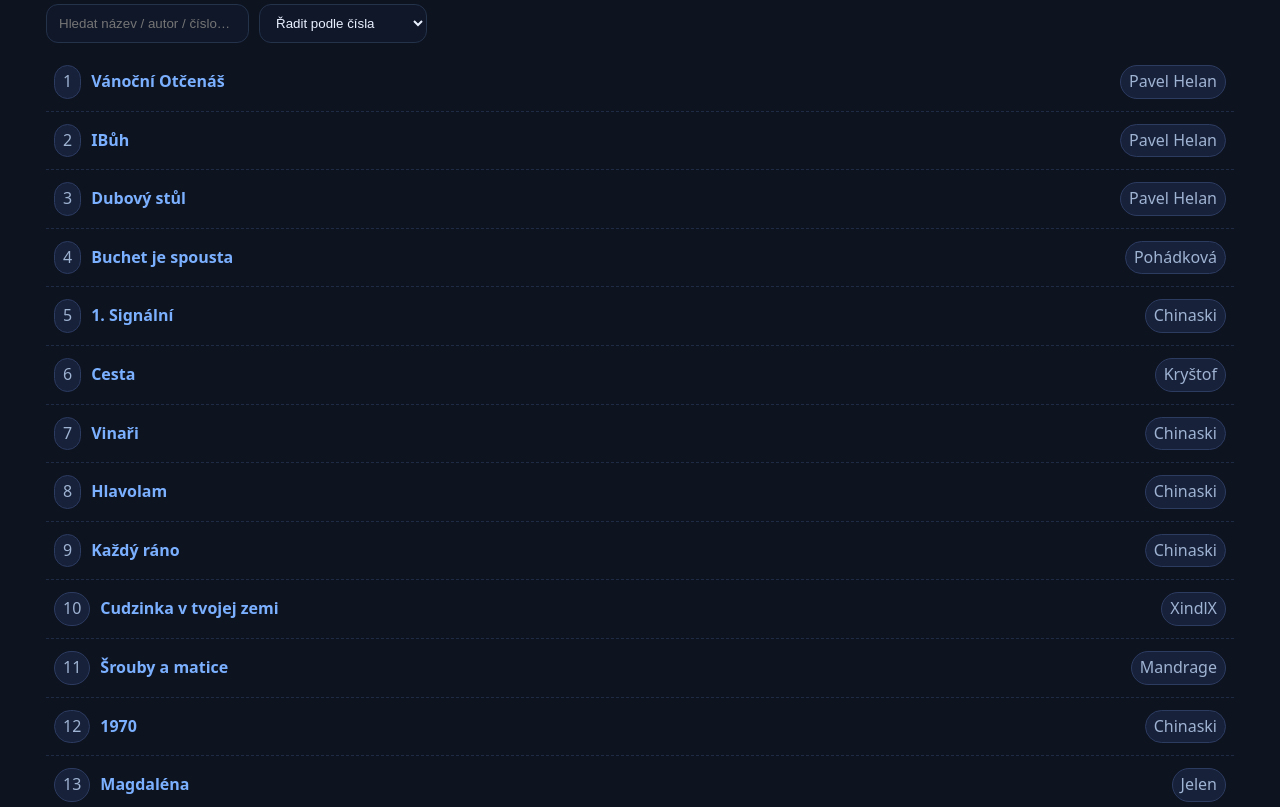
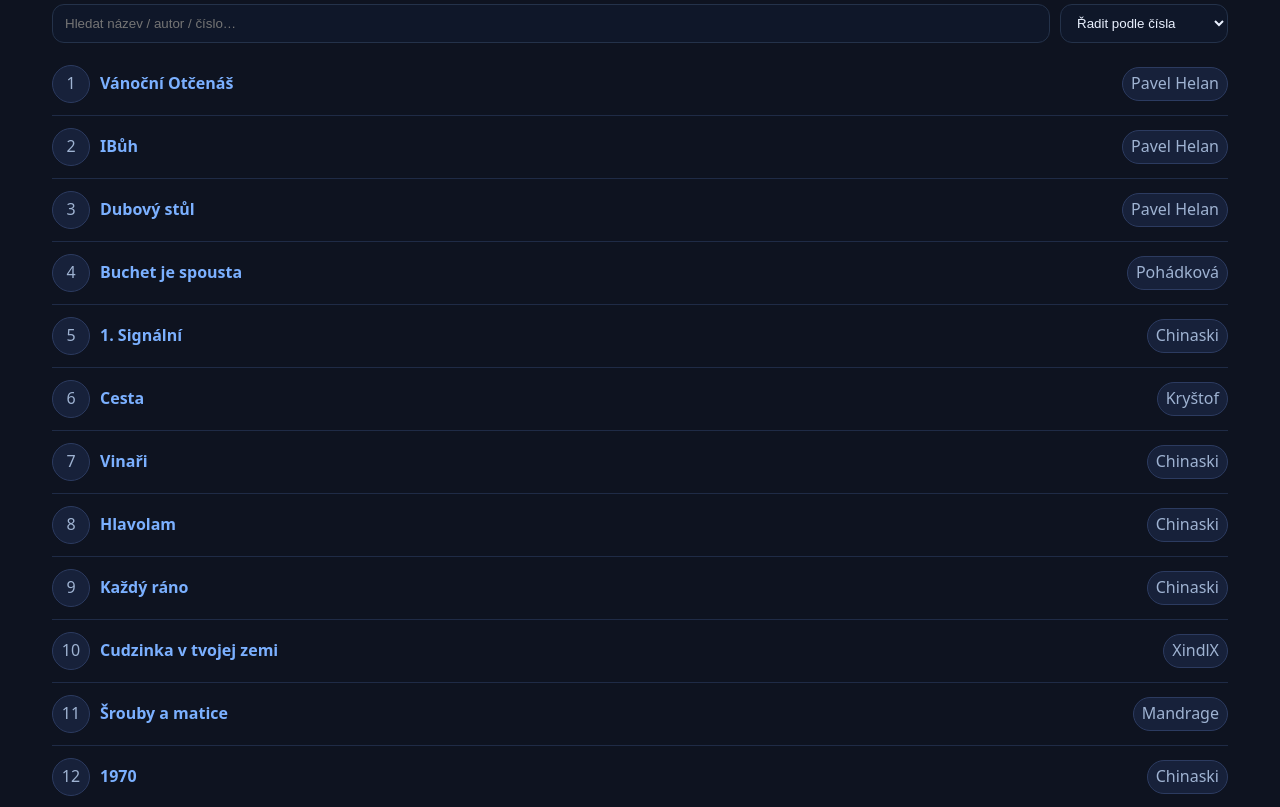
Before and after one commit to Berniocal/zpjevnicek, a website: page index.html in a window 1280 px wide. Shown: the part 72-879 px from the top of the page. Drawn offline with Linux system fonts and the light colour scheme.

Commit message:
Update index.html

```diff
--- a/index.html
+++ b/index.html
@@ -12,29 +12,41 @@
   <meta name="apple-mobile-web-app-capable" content="yes" />
   <meta name="apple-mobile-web-app-title" content="Zpjěvníček" />
 
-  <!-- ✅ Override: zrušit bublinu a rozšířit obsah -->
+  <!-- Overrides -->
   <style>
-    /* širší plátno, ale stále responzivní */
-    .container{
-  max-width: min(1200px, 96vw);  /* klidně 100vw pro úplnou šířku */
-  padding-left:6px;             /* ← tady měníš levé odsazení */
-  padding-right:6px;            /* ← tady pravé odsazení */
+    /* ⬇⬇⬇ Odsazení od krajů + šířka stránky (uprav jen tyto tři řádky podle chuti) */
+    .container{ max-width:min(1200px,96vw); padding-left:12px; padding-right:12px; }
+    /* Bez „bubliny“ kolem seznamu */
+    .card{ background:transparent!important; border:0!important; box-shadow:none!important; padding:0!important; margin:0!important; }
+    .card .sep{ display:none!important; }
+
+    /* Layout položek seznamu + ellipsy */
+    #list{ margin:0; padding:0; list-style:none; }
+    .item{ display:flex; align-items:center; justify-content:space-between; gap:12px; padding:12px 0; border-bottom:1px solid #1f2b46; }
+    .item .meta{ display:flex; align-items:center; gap:10px; min-width:0; flex:1; }
+
+    /* Stejná bublina pro čísla (fixní průměr) + zarovnání */
+    .item .meta .badge:first-child{
+      width:38px; min-width:38px; height:38px; border-radius:999px;
+      display:inline-flex; align-items:center; justify-content:center; padding:0;
+      font-variant-numeric: tabular-nums;
     }
 
-    /* „bublina“ pryč – žádné pozadí, rámeček, stín, padding navíc */
-    .card{
-      background: transparent !important;
-      border: 0 !important;
-      box-shadow: none !important;
-      padding: 0 !important;
-      margin: 0 !important;
+    /* Název – vždy jeden řádek s …, zabere zbytek místa mezi číslem a autorem */
+    .item .meta .title{
+      display:block; flex:1; min-width:0;
+      white-space:nowrap; overflow:hidden; text-overflow:ellipsis;
     }
-    /* oddělovač pod filtrací netřeba */
-    .card .sep{ display: none !important; }
 
-    /* lehké dorovnání mezer, když není card padding */
-    .controls{ margin: 8px 0 10px; }
-    #list{ margin: 0; }
+    /* Autor vpravo – také jeden řádek s …; uprav max-width dle potřeby */
+    .item > .badge{
+      max-width:40%; min-width:0;
+      white-space:nowrap; overflow:hidden; text-overflow:ellipsis;
+    }
+
+    /* Filtry bez extra mezer, když není card padding */
+    .controls{ margin:8px 0 10px; display:flex; gap:10px; }
+    .controls input{ flex:1; }
   </style>
 </head>
 <body>
@@ -64,7 +76,7 @@
           <option value="author">Řadit podle autora</option>
         </select>
       </div>
-      <hr class="sep"/>
+
       <ul id="list"></ul>
       <div id="empty" class="empty" style="display:none">
         Zatím tu nic není. Nahraj soubory do složky <code>/songs</code>.
@@ -116,17 +128,13 @@
 load();
 </script>
 
-<!-- Registrace SW + AUTO-UPDATE -->
+<!-- SW + auto-update -->
 <script>
 if ('serviceWorker' in navigator) {
   window.addEventListener('load', async () => {
     try {
       const reg = await navigator.serviceWorker.register('/zpjevnicek/sw.js', { scope: '/zpjevnicek/' });
-
-      // 1) Už stažená nová verze? → přepnout hned
       if (reg.waiting) reg.waiting.postMessage({ type: 'SKIP_WAITING' });
-
-      // 2) Nová verze se právě instaluje → po installed ji hned aktivuj
       reg.addEventListener('updatefound', () => {
         const sw = reg.installing;
         if (!sw) return;
@@ -136,24 +144,17 @@
           }
         });
       });
-
-      // 3) Po přepnutí řídícího SW automaticky jednorázově reloadni
       let refreshing = false;
       navigator.serviceWorker.addEventListener('controllerchange', () => {
-        if (refreshing) return;
-        refreshing = true;
-        window.location.reload();
+        if (refreshing) return; refreshing = true; window.location.reload();
       });
-
-      // 4) Občasná kontrola aktualizací (např. každou hodinu)
-      setInterval(() => reg.update().catch(()=>{}), 60 * 60 * 1000);
-    } catch (e) {
-      console.error(e);
-    }
+      setInterval(() => reg.update().catch(()=>{}), 60*60*1000);
+    } catch (e) { console.error(e); }
   });
 }
 </script>
-  <!-- ✅ Automatické stahování všech písní při Wi-Fi / 4G -->
+
+<!-- Prefetch všech písní při dobrém připojení -->
 <script>
 function goodConnection(){
   const c = navigator.connection || navigator.webkitConnection || navigator.mozConnection;
@@ -162,25 +163,19 @@
   const okTypes = ['wifi','ethernet','unknown'];
   return okTypes.includes(c.type) || (c.effectiveType || '').includes('4g');
 }
-
 async function prefetchAllSongs(){
   if (!navigator.onLine) return;
   if (!goodConnection()) return;
   try{
     const reg = await navigator.serviceWorker.getRegistration('/zpjevnicek/');
-      if (reg && reg.active) {
-        reg.active.postMessage({ type: 'CACHE_ALL_SONGS', chunkSize: 6, reportProgress: false });
-        console.log('[Zpjěvníček] Automatické stahování písní spuštěno.');
-      }
+    if (reg && reg.active) reg.active.postMessage({ type: 'CACHE_ALL_SONGS', chunkSize: 6, reportProgress: false });
   }catch(e){ console.warn(e); }
 }
-
-  // spusť po načtení stránky a zkus to znovu každých 30 minut
 window.addEventListener('load', prefetchAllSongs);
 setInterval(prefetchAllSongs, 30*60*1000);
 </script>
 
-<!-- ⬇⬇⬇ Globální aplikace uložené velikosti textu -->
+<!-- Globální aplikace uložené velikosti textu -->
 <script>
 const ZPJ_FONT_KEY = 'zpj-fontScale';
 (function applyGlobalSongScale(){
@@ -190,6 +185,5 @@
   }
 })();
 </script>
-
 </body>
 </html>
```
Lines whose indentation alone changed are shown as unchanged.
